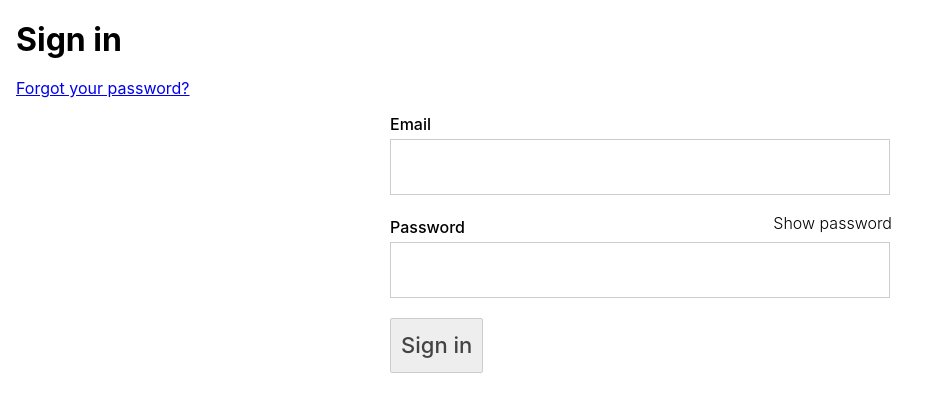
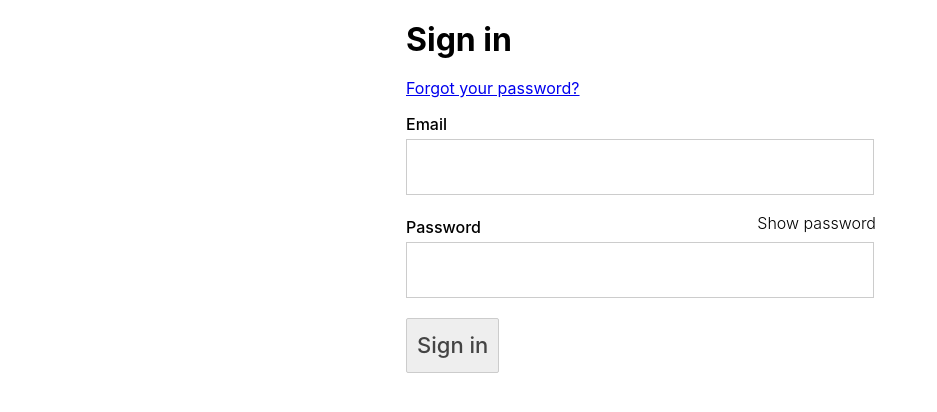
Before and after one commit to chooblarin/form-fungo, a Next.js app: page /sign-in in a window 1280 px wide. Shown: the top 412 px of the page, without its empty margins (0-937 px from the left). Built offline with nearby package versions, Linux system fonts and the light colour scheme.

Commit message:
Demo react-hook-form

```diff
--- a/components/sign-in/SignInForm.tsx
+++ b/components/sign-in/SignInForm.tsx
@@ -1,17 +1,26 @@
 import React, { useState } from "react";
+import { useForm } from "react-hook-form";
 import { TogglePasswordButton } from "./TogglePasswordButton";
 
 type PasswordInputType = "password" | "text";
 
 export const SignInForm: React.FC = () => {
+  const { register, handleSubmit, errors } = useForm();
   const [passwordInputType, setPasswordInputType] = useState<PasswordInputType>(
     "password"
   );
   return (
-    <form action="#">
+    <form onSubmit={handleSubmit(() => alert("hello"))}>
       <section>
         <label htmlFor="email">Email</label>
-        <input id="email" type="email" autoComplete="email" required={true} />
+        <input
+          id="email"
+          type="email"
+          name="email"
+          autoComplete="email"
+          ref={register({ required: "Email can't be blank" })}
+        />
+        {errors.email && <p className="error">{errors.email.message}</p>}
       </section>
 
       <section>
@@ -31,15 +40,17 @@ export const SignInForm: React.FC = () => {
         />
         <input
           id="current-password"
-          name="current-password"
+          name="currentPassword"
           type={passwordInputType}
-          autoComplete="current-password"
+          autoComplete="currentPassword"
           autoCapitalize="none"
           autoCorrect="off"
           spellCheck="false"
-          minLength={8}
-          required={true}
+          ref={register({ required: "Password can't be blank" })}
         />
+        {errors.currentPassword && (
+          <p className="error">{errors.currentPassword.message}</p>
+        )}
       </section>
       <button type="submit">Sign in</button>
       <style jsx>{`
@@ -66,6 +77,9 @@ export const SignInForm: React.FC = () => {
         input[type="password"]:not(:focus):invalid {
           color: red;
           outline-color: red;
+        }
+        .error {
+          color: #ab2c22;
         }
         label {
           display: block;
--- a/pages/sign-in.tsx
+++ b/pages/sign-in.tsx
@@ -20,6 +20,9 @@ const SignIn = (): JSX.Element => {
       <footer></footer>
       <style jsx>{`
         main {
+          width: 100%;
+          max-width: 500px;
+          margin: 0 auto;
           padding: 16px;
         }
         .password-reset {
```
